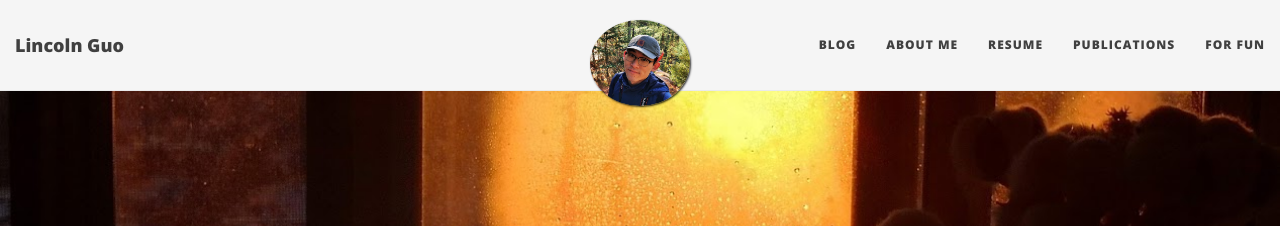
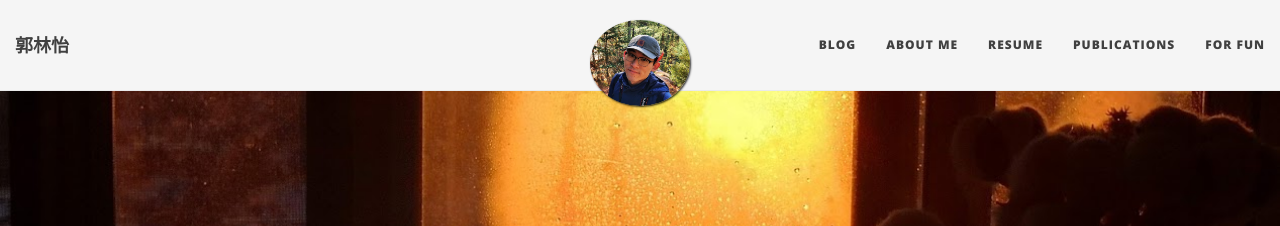
Before and after one commit to LinyiGuo96/LinyiGuo96.github.io, a Jekyll site: the page built from index.html, in a window 1280 px wide. Shown: the top 226 px of the page. Built offline with Jekyll 4.4.1, drawn with Linux system fonts in a browser that asks for light colours; nearby versions of some CDN libraries; the list of posts is cut into pages by our own code.

Commit message:
Update _config.yml

```diff
--- a/_config.yml
+++ b/_config.yml
@@ -4,7 +4,7 @@ plugins:
   - jekyll-sitemap
 
 # Name of website
-title: Lincoln Guo
+title: 郭林怡
 
 # Short description of your site
 description: Personal Homepage
```
